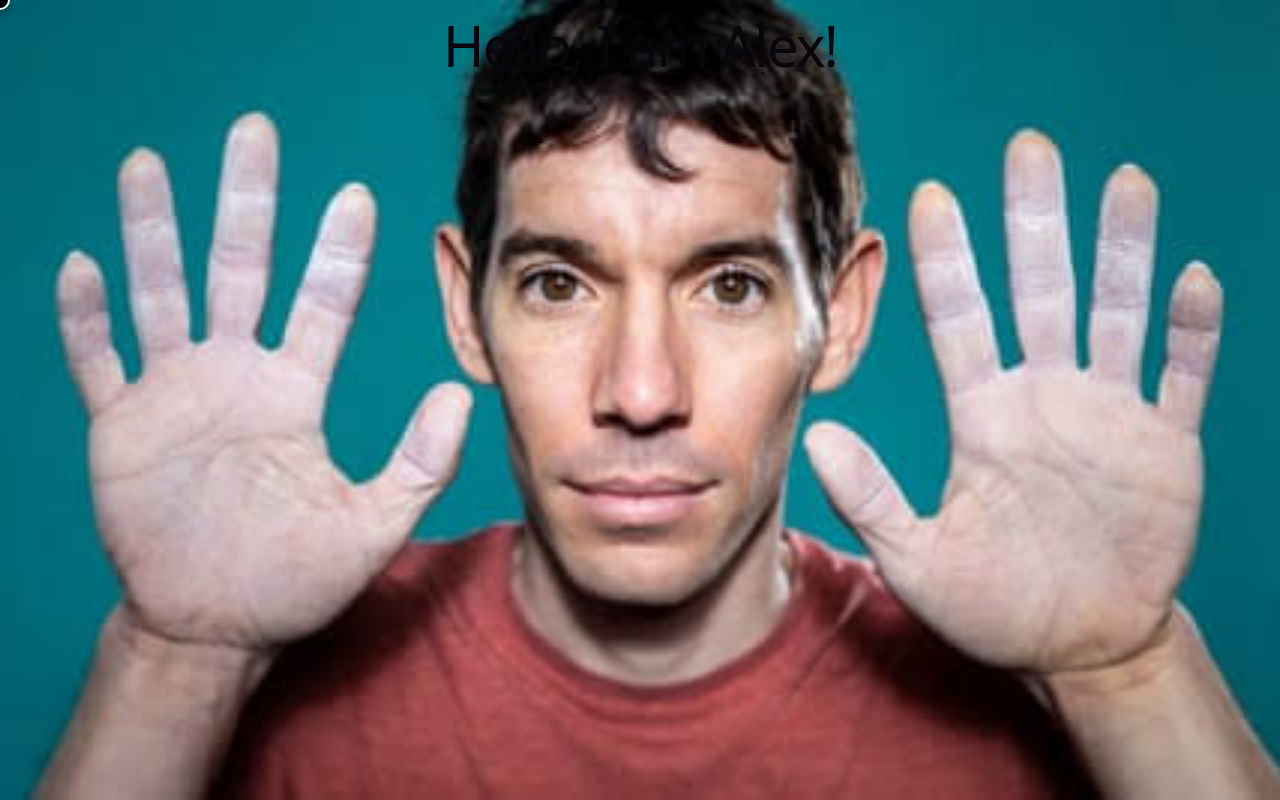
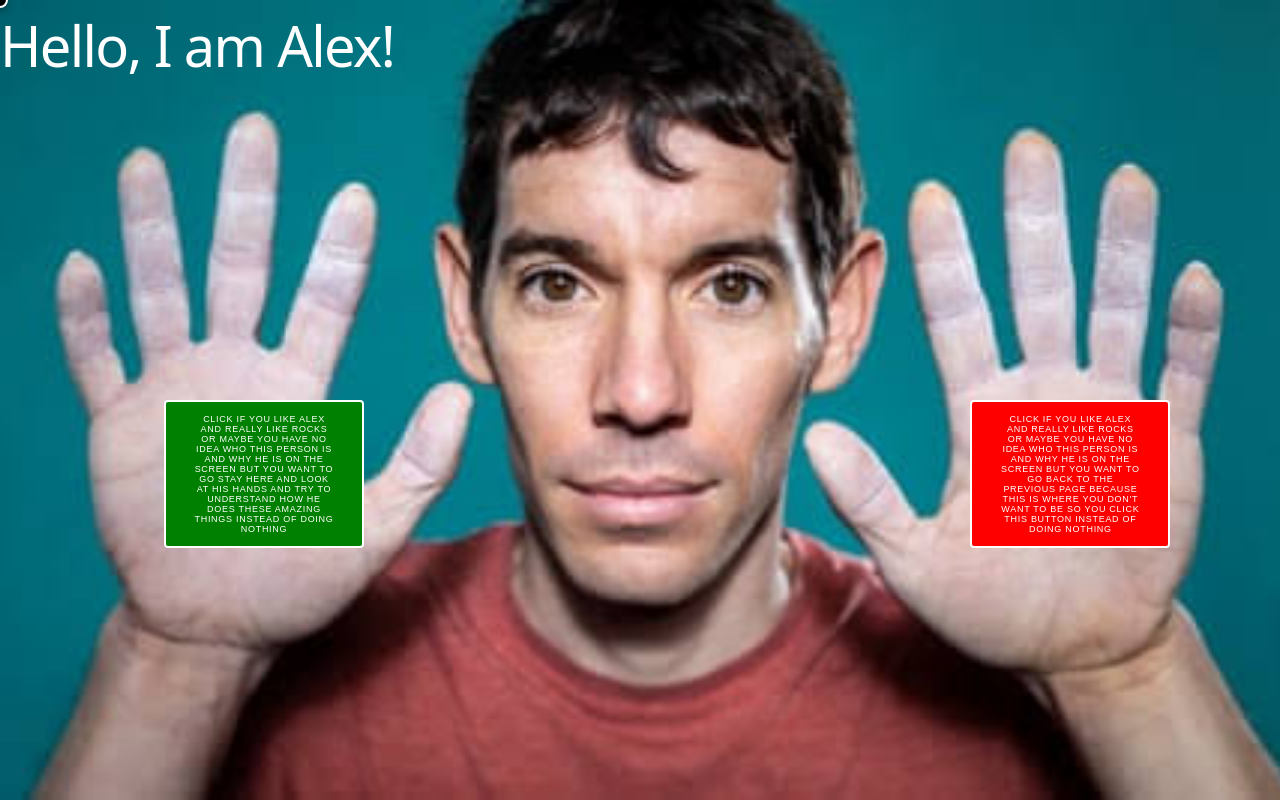
Before and after one commit to marawilliams/HW1, a React (Vite) app: page /HW1/alex in a window 1280 px wide. Built offline with nearby package versions, Linux system fonts and the light colour scheme.

Commit message:
updated figure

```diff
--- a/src/Alex.css
+++ b/src/Alex.css
@@ -10,3 +10,45 @@ content: '';
   background-repeat: no-repeat;
   z-index: 0;
 }
+
+
+.back-button {
+  padding: 12px 28px;
+  font-size: 0.5rem;
+  top: 50%;
+  left: 68%;
+  transform: translateY(50%);
+  transform: translateX(50%);
+  position: absolute;
+  max-width: 200px;
+  font-weight: 500;
+  color: white;
+  background: red;
+  border: 2px solid white;
+  border-radius: 4px;
+  cursor: pointer;
+  transition: all 0.2s ease;
+  text-transform: uppercase;
+  letter-spacing: 0.08em;
+}
+
+.load-button {
+  padding: 12px 28px;
+  font-size: 0.5rem;
+  top: 50%;
+  left: 5%;
+  transform: translateY(50%);
+  transform: translateX(50%);
+  position: absolute;
+  max-width: 200px;
+
+  font-weight: 500;
+  color: white;
+  background: green;
+  border: 2px solid white;
+  border-radius: 4px;
+  cursor: pointer;
+  transition: all 0.2s ease;
+  text-transform: uppercase;
+  letter-spacing: 0.08em;
+}
--- a/src/Alex.jsx
+++ b/src/Alex.jsx
@@ -1,13 +1,27 @@
-import React from "react";
+import React, {useState} from "react";
+import { useNavigate } from "react-router-dom";
 import InvertedMouse from "./InvertedMouse";
 import "./Alex.css";
 
 
 function Alex() {
+  const navigate = useNavigate();
+  const [isLoading, setIsLoading] = useState(false);
+
+  const toggleLoading = () => {
+    setIsLoading((prev) => !prev);
+  };
+
   return (
-    <div className="background-image">
-      <h1>Hello, I am Alex!</h1>
+    <div className={`background-image ${isLoading ? "cursor-loading" : ""}`}>
+      <h1 style={{ color: 'white' }}>Hello, I am Alex!</h1>
+      <button onClick={() => { navigate('/') }} className="back-button">
+        click if you like alex and really like rocks or maybe you have no idea who this person is
+        and why he is on the screen but you want to go back to the previous page because
+        this is where you don't want to be so you click this button instead of doing nothing</button>
       <InvertedMouse />
+      <button className = "load-button">click if you like alex and really like rocks or maybe you have no idea who this person is
+        and why he is on the screen but you want to go stay here and look at his hands and try to understand how he does these amazing things instead of doing nothing</button>
     </div>
   );
 }
--- a/src/App.css
+++ b/src/App.css
@@ -199,29 +199,86 @@ html, body, button, a, * {
 }
 
 .app-background {
-  position: fixed;
-  inset: 0;
-  z-index: 0; /* was -1 — this was the bug */
+  position: relative;
+  top:0;
+  left:0;
+  width: 100vw;
+  height: 100vh;
 }
 
 .app-background::before {
   content: '';
   position: absolute;
+  top:0;
+  left: 0;
   inset: 0;
   background-image: url('./assets/KV6A9375.jpg');
   background-size: cover;
-  background-position: center;
+  background-position: left top;
   background-repeat: no-repeat;
-  z-index: -1;
 }
+
+.app-button {
+  padding: 12px 28px;
+  font-size: 3rem;
+  top: 50%;
+  left: 50%;
+  transform: translate(-50%, -50%);
+  position: absolute;
+  font-weight: 500;
+  color: white;
+  background: green;
+  border: 2px solid white;
+  border-radius: 4px;
+  cursor: pointer;
+  transition: all 0.2s ease;
+  text-transform: uppercase;
+  letter-spacing: 0.08em;
+}
+
 .app-title {
   position: fixed;
   bottom: 24px;
   right: 5%;
   margin: 0;
-  color: #2e180b;
-  font-size: 3rem;
+  line-height: 1.1;
+  color: #1b1e06;
+  font-size: 2rem;
   font-weight: 500;
   text-shadow: 0 2px 8px rgba(0, 0, 0, 0.6);
   z-index: 10;
 }
+
+.app-button {
+  padding: 12px 28px;
+  font-size: 3rem;
+  top: 50%;
+  position: absolute;
+  font-weight: 500;
+  color: white;
+  background: orange;
+  border: 2px solid white;
+  border-radius: 4px;
+  cursor: pointer;
+  transition: all 0.2s ease;
+  text-transform: uppercase;
+  letter-spacing: 0.08em;
+}
+
+.alex-button {
+  font-size: 3rem;
+  position: absolute;
+  transform: translate(-50%, -50%);
+  width: 6.5vw;
+  height: 10.5vw;
+  font-weight: 500;
+  top: 19.5vw;
+  left: 28.5vw;
+  color: transparent;
+  border: none;
+  background: transparent;
+  cursor: pointer;
+  transition: all 0.2s ease;
+  text-transform: uppercase;
+  letter-spacing: 0.08em;
+}
--- a/src/App.jsx
+++ b/src/App.jsx
@@ -2,6 +2,7 @@ import { useState } from 'react'
 import './App.css'
 import {Routes, Route, useNavigate} from 'react-router-dom'
 import Alex from './Alex'
+import Demographics from './Demographics'
 import InvertedMouse from './InvertedMouse'
 
 function HomePage() {
@@ -10,10 +11,12 @@ function HomePage() {
   return (
     <div className="app-background">
       <div className="ticks"></div>
-      <h1 className="app-title">find a climbing partner!</h1>
+      <h1 className="app-title">find a climbing partner! <br/> click on Alex to start</h1>
       <section id="spacer"></section>
       <InvertedMouse />
-      <button onClick={() => { navigate('/alex') }}>ALEX</button>    </div>
+      <button onClick={() => { navigate('/alex') }} className="app-button">ALEX</button>
+      <button onClick={() => { navigate('/browse') }} className="alex-button"></button>
+    </div>
   )
 }
 
@@ -22,6 +25,7 @@ function App(){
     <Routes>
       <Route path="/" element={<HomePage />} />
       <Route path="/alex" element={<Alex />} />
+      <Route path="/browse" element={<Demographics />} />
     </Routes>
   )
 }
--- /dev/null
+++ b/src/Demographics.jsx
@@ -0,0 +1,14 @@
+import React, {useState} from "react";
+import { useNavigate } from "react-router-dom";
+import InvertedMouse from "./InvertedMouse";
+
+
+function Demographics() {
+  return (
+    <div>
+      <h1 style={{ color: 'white' }}>Hello, I am Alex!</h1>
+   </div>
+  );
+}
+
+export default Demographics;
--- a/src/index.css
+++ b/src/index.css
@@ -1,3 +1,9 @@
+* {
+  margin: 0;
+  padding: 0;
+  box-sizing: border-box;
+}
+
 :root {
   --text: #6b6375;
   --text-h: #08060d;
@@ -55,11 +61,7 @@ body {
 }
 
 #root {
-  width: 1126px;
-  max-width: 100%;
-  margin: 0 auto;
-  text-align: center;
-  border-inline: 1px solid var(--border);
+  width: 100%;
   min-height: 100svh;
   display: flex;
   flex-direction: column;
```
Also changed, not shown: src/Browse.jsx (added, +14 -0 lines).
